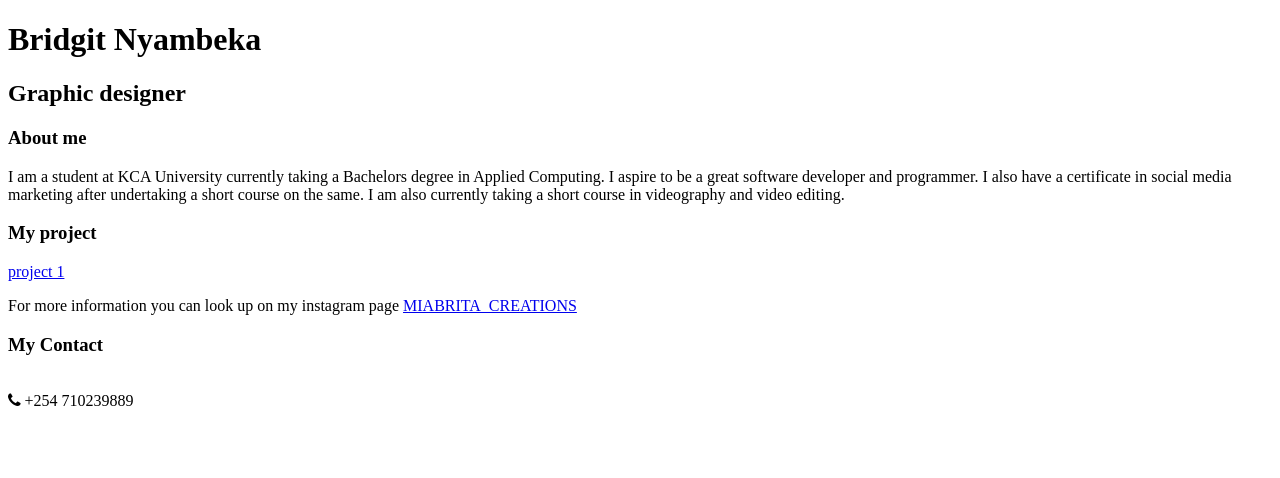
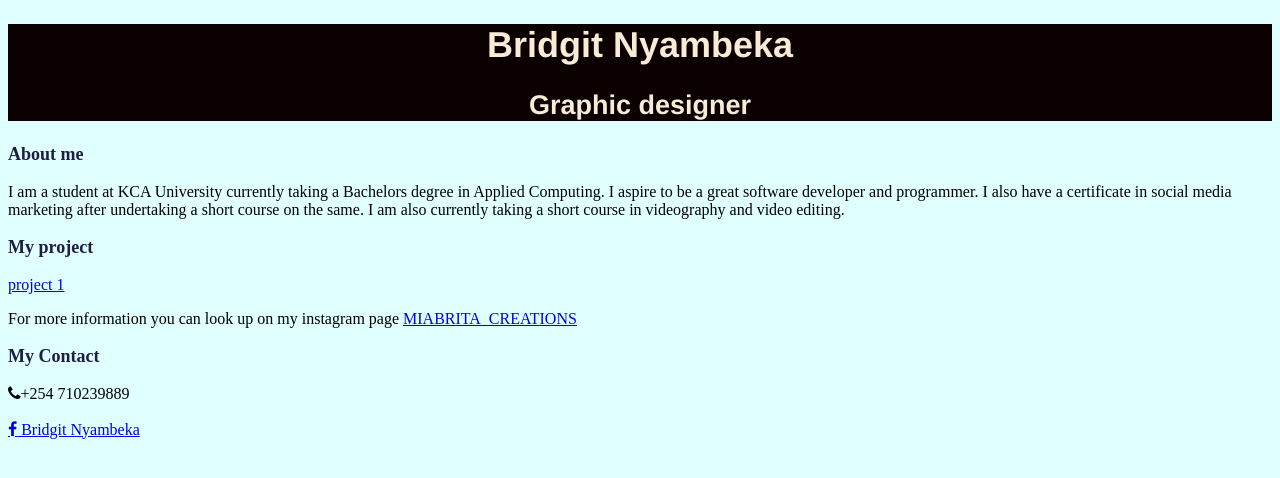
Before and after one commit to Nyambekabree/CAT_BRIDGITGICHANA, a plain HTML site: page INDEX.HTML in a window 1280 px wide. Drawn offline with Linux system fonts and the light colour scheme.

Commit message:
Add files via upload

```diff
--- a/INDEX.HTML
+++ b/INDEX.HTML
@@ -30,11 +30,11 @@
     </section>
     <section id="CONTACT">
         <h3>My Contact</h3>
+
+        <i class="fa fa-phone">+254 710239889</i><br>
         <link rel="stylesheet" href="https://cdnjs.cloudflare.com/ajax/libs/font-awesome/4.7.0/css/font-awesome.min.css"><br>
-
-        <i class="fa fa-phone">   +254 710239889</i>
+    <a href="#" class="fa fa-facebook">
+        Bridgit Nyambeka </a>
     </section>
-
-
 </body>
 </html>
--- a/styles.css
+++ b/styles.css
@@ -1 +1,3 @@
-header{}
+header{background-color: rgb(11, 1, 1);text-align: center;font-size: large;font-family: 'Franklin Gothic Medium', 'Arial Narrow', Arial, sans-serifs;-webkit-text-fill-color: antiquewhite;padding-top: 0%;}
+h3{padding: left -13px;font-size: large ;font-family: inherit;color: rgb(30, 30, 67);}
+body{background-color:lightcyan;}
```
